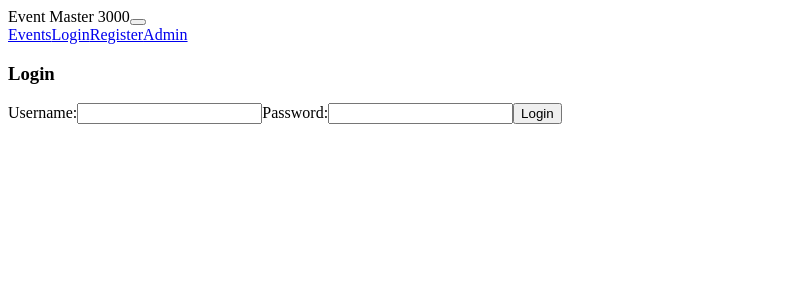
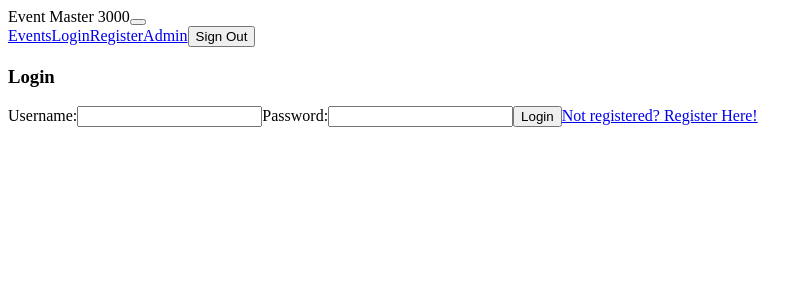
Before and after one commit to kvn35124/calendar, a React app: page /login in a window 1280 px wide. Shown: the top 300 px of the page, without its empty margins (0-811 px from the left). Built offline with nearby package versions, Linux system fonts and the light colour scheme.

Commit message:
fixed event order and log out button

```diff
--- a/src/client/Component/Navbar.tsx
+++ b/src/client/Component/Navbar.tsx
@@ -1,7 +1,23 @@
 import * as React from 'react';
 import { NavLink } from 'react-router-dom';
 
-const Navbar: React.FC<NavbarProps> = () => {
+class Navbar extends React.Component<NavbarProps, NavbarState> {
+
+
+	handleSignOut() {
+		event.preventDefault();
+		try {
+			localStorage.clear();
+			window.location.reload();
+		} catch (error) {
+			console.log(error);
+		}
+	}
+
+
+	render() {
+
+
 		return (
 			<nav className="navbar navbar-expand-lg navbar-dark bg-dark fixed-top shadow">
 				<span className="navbar-brand">Event Master 3000</span>
@@ -22,12 +38,17 @@ const Navbar: React.FC<NavbarProps> = () => {
 						<NavLink exact to="/admin" className="nav-item nav-link" activeClassName="nav-item nav-link active font-bold border-bottom">
 							Admin
 					</NavLink>
+					<button onClick={(e: React.MouseEvent<HTMLButtonElement>) => this.handleSignOut()} className="btn btn-primary">Sign Out</button>
 					</div>
 				</div>
 			</nav>
 		);
 	};
 
-interface NavbarProps {}
+}
+
+interface NavbarState { }
+
+interface NavbarProps { }
 
 export default Navbar;
--- a/src/client/Pages/Admin.tsx
+++ b/src/client/Pages/Admin.tsx
@@ -60,7 +60,8 @@ class Admin extends React.Component<IAdminProps, IAdminState> {
 			let events = await json(`/api/events`);
 			this.setState({ events });
 			if (localStorage.getItem('role') !== 'guest') {
-				this.setState({ isDisabled: true });
+				// this.setState({ isDisabled: true });
+				this.props.history.push('/');
 			}
 		} catch (error) {
 			console.log(error);
--- a/src/client/Pages/Login.tsx
+++ b/src/client/Pages/Login.tsx
@@ -2,6 +2,7 @@ import * as React from 'react';
 import { json, SetAccessToken } from '../utilities/api';
 import { RouteComponentProps } from 'react-router';
 import Swal from 'sweetalert2';
+import {Link} from 'react-router-dom';
 
 class Login extends React.Component<ILoginProps, ILoginState> {
 
@@ -57,6 +58,7 @@ class Login extends React.Component<ILoginProps, ILoginState> {
 						<label className="mt-1">Password:</label>
 						<input type="password" value={this.state.password} onChange={(e: React.ChangeEvent<HTMLInputElement>) => this.setState( {password: e.target.value} )} className="form-control" />
 						<button onClick={(e: React.MouseEvent<HTMLButtonElement>) => this.handleSubmit()} className="btn btn-primary mt-2">Login</button>
+						<Link to="/register" className="ml-2 mt-4">Not registered? Register Here!</Link>
 					</form>
 				</article>
 			</section>
--- a/src/server/db/tables/Events.ts
+++ b/src/server/db/tables/Events.ts
@@ -5,7 +5,7 @@ const insertEvent = (name: string, description: string, date: Date) => Query(`in
 
 // const getAllEvents = () => Query(`Select events.*, event_tags.tagid from events join event_tags on events.id = event_tags.eventid`);
 
-const getAllEvents = () => Query(`Select * from events`);
+const getAllEvents = () => Query(`Select * from events order by date asc`);
 
 // const getOneEvent = (id: number) => Query(`Select events.*, category.name from events join category on events.categoryId = category.id where events.id = ?`, [id]);
 
```
Lines whose indentation alone changed are shown as unchanged.
